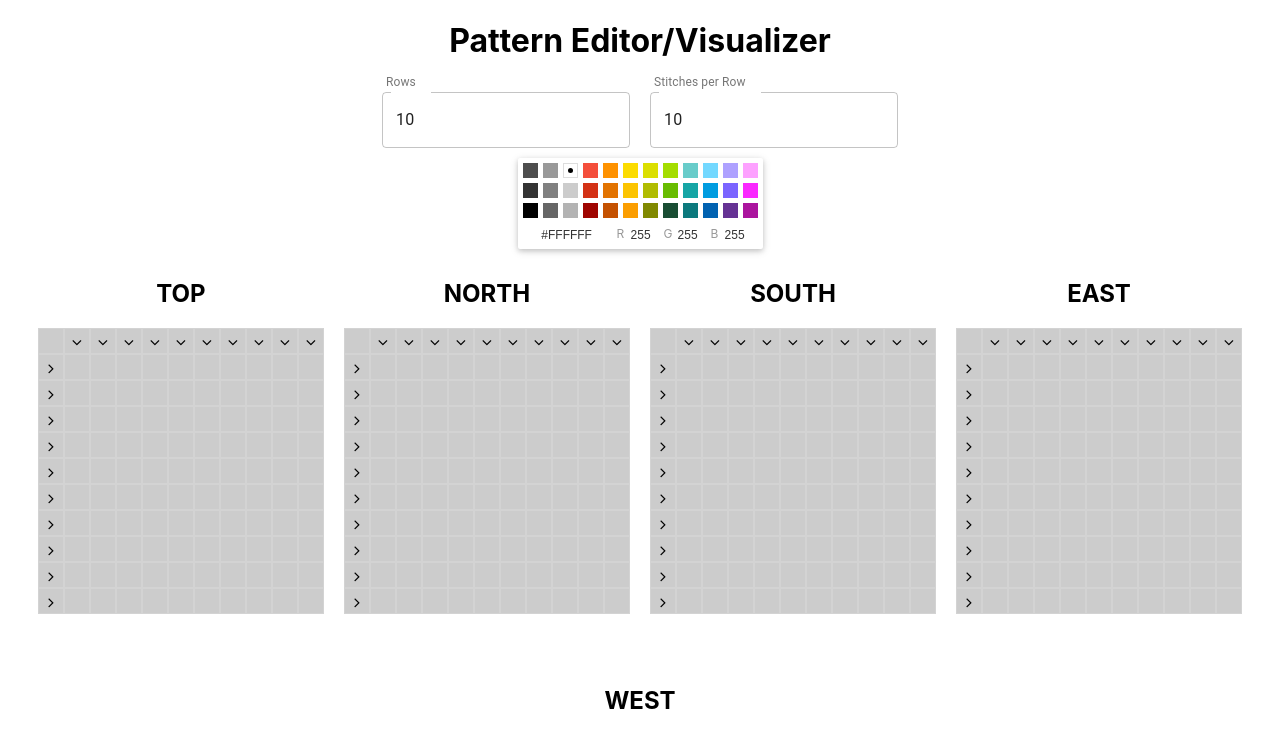
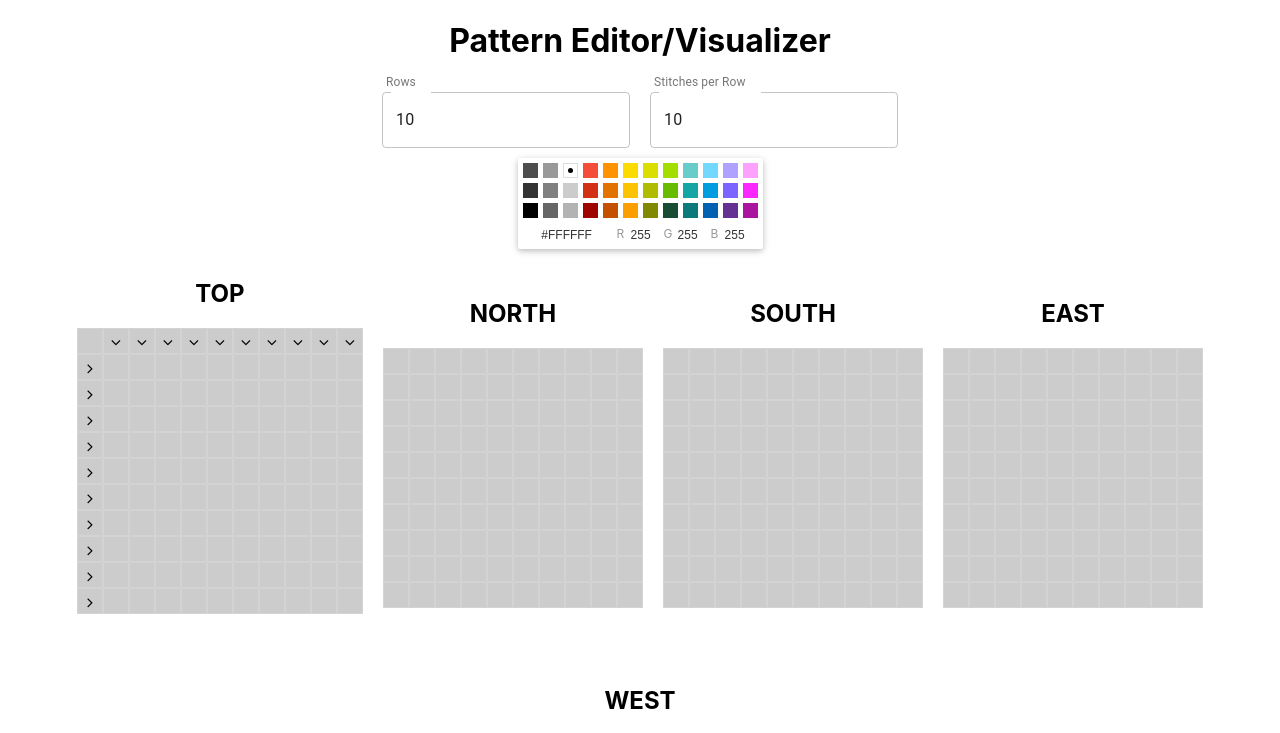
Before and after one commit to amyjzhu/shadow-playground, a React (Create React App) app in the folder pattern-editor/: page / in a window 1280 px wide. Shown: the top 733 px of the page. Built offline with nearby package versions, Linux system fonts and the light colour scheme.

Commit message:
pull out row/col buttons for side views

```diff
--- a/pattern-editor/src/App.jsx
+++ b/pattern-editor/src/App.jsx
@@ -303,32 +303,24 @@
         label="NORTH"
         pattern={getPatternForDirection(getPattern(), DIRECTION.NORTH)}
         updatePixel={minimizeDiff(DIRECTION.NORTH)}
-        updateCol={updateCol}
-        updateRow={updateRow}
         allFlat
       />
       <StitchGrid
         label="SOUTH"
         pattern={getPatternForDirection(getPattern(), DIRECTION.SOUTH)}
         updatePixel={minimizeDiff(DIRECTION.SOUTH)}
-        updateCol={updateCol}
-        updateRow={updateRow}
         allFlat
       />
       <StitchGrid
         label="EAST"
         pattern={getPatternForDirection(getPattern(), DIRECTION.EAST)}
         updatePixel={minimizeDiff(DIRECTION.EAST)}
-        updateCol={updateCol}
-        updateRow={updateRow}
         allFlat
       />
       <StitchGrid
         label="WEST"
         pattern={getPatternForDirection(getPattern(), DIRECTION.WEST)}
         updatePixel={minimizeDiff(DIRECTION.WEST)}
-        updateCol={updateCol}
-        updateRow={updateRow}
         allFlat
       />
     </div>
--- a/pattern-editor/src/StitchGrid.jsx
+++ b/pattern-editor/src/StitchGrid.jsx
@@ -3,11 +3,13 @@
 import Pixel from "./Pixel";
 
 export default function StitchGrid(props) {
+  const updateRow = props.updateRow && !props.viewOnly;
+  const updateCol = props.updateCol && !props.viewOnly;
   return (
     <div className="stitch-grid">
       <h2>{props.label}</h2>
       <div className="pixels">
-        {!props.viewOnly && (
+        {updateCol && (
           <div className="row">
             <Pixel
               colour={GRAY}
@@ -28,7 +30,7 @@
         )}
         {props.pattern.map((row, i) => (
           <div className="row" key={i}>
-            {!props.viewOnly && (
+            {props.updateRow && (
               <Pixel
                 rowArrow
                 colour={GRAY}
```
